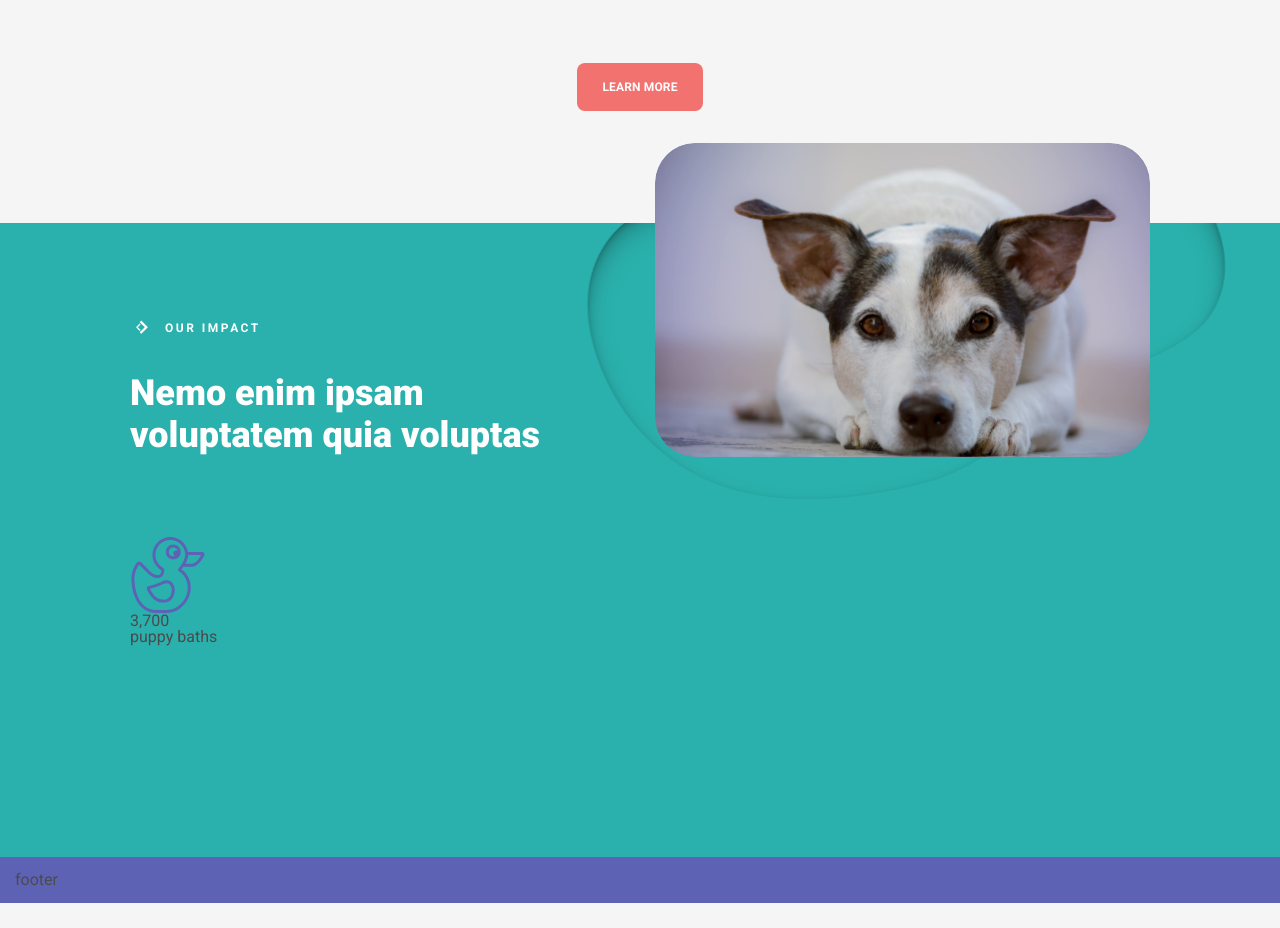
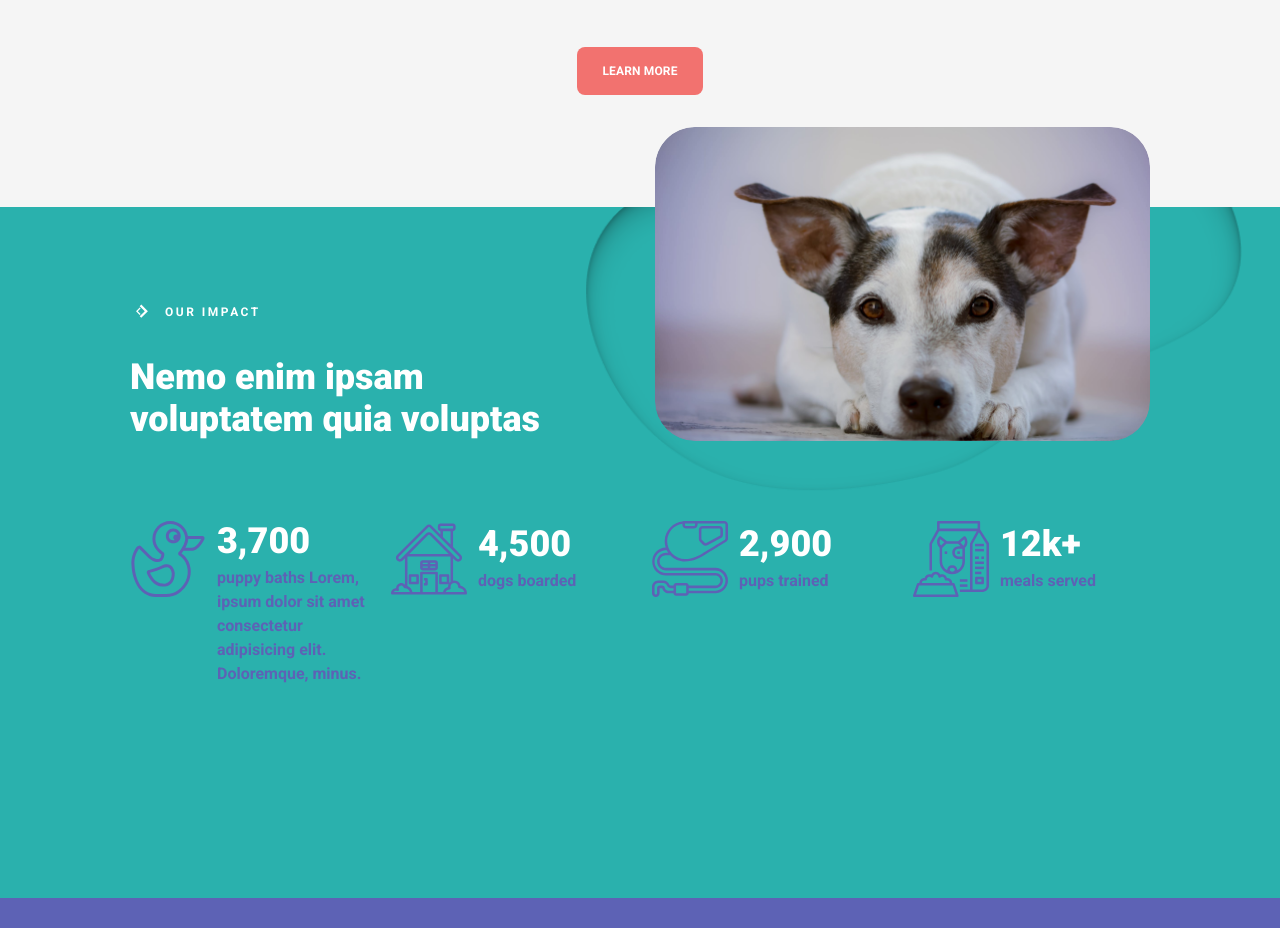
Before and after one commit to mikhail-bn/files, a plain HTML site: page index28.html in a window 1280 px wide. Shown: the part 1566-2494 px from the top of the page. Before the commit the page ends 2469 px from the top, so only its background shows below. Drawn offline with Linux system fonts and the light colour scheme.

Commit message:
18-06-22(1)

```diff
--- a/css/style28.css
+++ b/css/style28.css
@@ -148,6 +148,9 @@ body {
 }
 .services {
     padding: 100px 0px 112px 0px;
+    background: url(../img/Blob21.png) right -490px no-repeat;
+    overflow: hidden;
+    transform: translate();
  }
  .servises__header {
     margin: 0px 0px 74px 0px;
@@ -227,36 +230,37 @@ body {
 }
 .impact {
     background-color: #2AB1AD;
-    padding: 20px 0px 212px 0px;
+    padding: 0px 0px 212px 0px;
     position: relative;
 }
 .impact__container {
     position: relative;
-
 }
-.impact::before {
+.impact__container::before {
     content: "";
     position: absolute;
+    display: block;
     top: 0px;
     right: 50%;
     transform: translate(88%, 0px);
-    width: 695px;
-    height: 308px;
-    background: url(../img/Blob2.png) 0 0 no-repeat;
+    width: 68%;
+    height: 100%;
+    background: url(../img/Blob2.png) 0 0 / 100% no-repeat;
 }
 .impact__body {
     display: flex;
     margin: 0px -15px;
-    justify-content: space-between;
-
+    position: relative;
 }
 .impact__body:not(:last-child) {
     margin-bottom: 80px;
-    align-items: flex-end;
+
 }
 .impact__content {
+    align-self: flex-end;
     flex: 0 0 50%;
-    padding: 0px 15px;
+    padding: 20px 15px 0px 15px;
+
 }
 .impact__header {
     max-width: 420px;
@@ -274,7 +278,7 @@ body {
 .header-title__item_white {
 }
 .impact__image {
-    margin: -100px 0px 0px 0px;
+    margin: -7.62% 0px 0px 0px;
     flex: 0 0 50%;
     padding: 0px 15px;
 }
@@ -282,5 +286,61 @@ body {
     max-width: 100%;
     border-radius: 40px;
 }
+.impact__body {
+}
+.impact__content {
+}
+.impact__header {
+}
+.header-title {
+}
+.header-title_white {
+}
+.header-title__lable {
+}
+.header-title__lable_white {
+}
+.header-title__item {
+}
+.header-title__item_white {
+}
+.impact__image {
+}
 .impact__items {
+    margin: 0px -12px;
+    flex-wrap: wrap;
+    display: flex;
+    row-gap: 24px;
+    align-items: flex-start;
 }
+.impact__item {
+    padding: 0px 12px;
+    flex: 0 1 25%;
+}
+.item-impact {
+    display: flex;
+    column-gap: 11px;
+    align-items: flex-start;
+}
+.item-impact__icon {
+    flex: 0 0 76px;
+}
+.item-impact__body {
+    align-self: center;
+}
+.item-impact__value {
+    color: #fff;
+    font-size: 36px;
+    line-height: 1.166;
+    font-weight: 900;
+}
+.item-impact__value:not(:last-child) {
+    margin: 0px 0px 3px 0px;
+}
+.item-impact__text {
+    font-size: 16px;
+    font-weight: 700;
+    line-height: 1.5;
+    letter-spacing: 0.15;
+    color: #5D62B5;
+}
--- a/index28.html
+++ b/index28.html
@@ -9,7 +9,7 @@
 </head>
 <body>
     <div class="wrapper">
-        <header class="header">header</header>
+        <header class="header"></header>
         <main class="main">
            <div class="promise">
             <div class="promise__container">
@@ -137,7 +137,28 @@
                         <img src="/img/dog_duckling_24x.svg" alt="duck" class="item-impact__icon">
                         <div class="item-impact__body">
                             <div class="item-impact__value">3,700</div>
-                            <div class="item-impact__text">puppy baths</div>
+                            <div class="item-impact__text">puppy baths Lorem, ipsum dolor sit amet consectetur adipisicing elit. Doloremque, minus.</div>
+                        </div>
+                    </div>
+                    <div class="impact__item item-impact">
+                        <img src="/img/dog_house_24px.svg" alt="duck" class="item-impact__icon">
+                        <div class="item-impact__body">
+                            <div class="item-impact__value">4,500</div>
+                            <div class="item-impact__text">dogs boarded</div>
+                        </div>
+                    </div>
+                    <div class="impact__item item-impact">
+                        <img src="/img/dog_leash_24x.svg" alt="duck" class="item-impact__icon">
+                        <div class="item-impact__body">
+                            <div class="item-impact__value">2,900</div>
+                            <div class="item-impact__text">pups trained</div>
+                        </div>
+                    </div>
+                    <div class="impact__item item-impact">
+                        <img src="/img/dog_food_bowl_24x.svg" alt="duck" class="item-impact__icon">
+                        <div class="item-impact__body">
+                            <div class="item-impact__value">12k+</div>
+                            <div class="item-impact__text">meals served</div>
                         </div>
                     </div>
                 </div>
@@ -145,7 +166,7 @@
            </div>
 
         </main>
-        <footer class="footer">footer</footer>
+        <footer class="footer"></footer>
     </div>
 
 </body>
```
Also changed, not shown: img/Blob21.png (added), img/Blob23.png (added), 1 other file.
